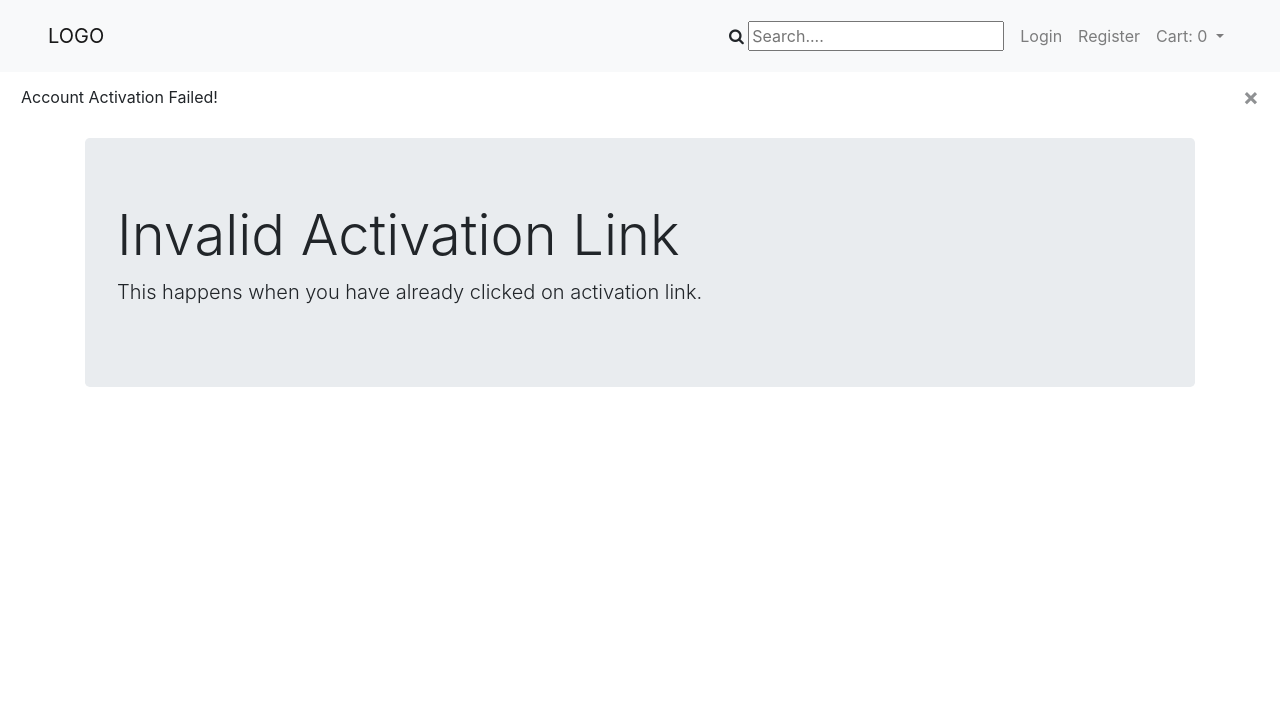
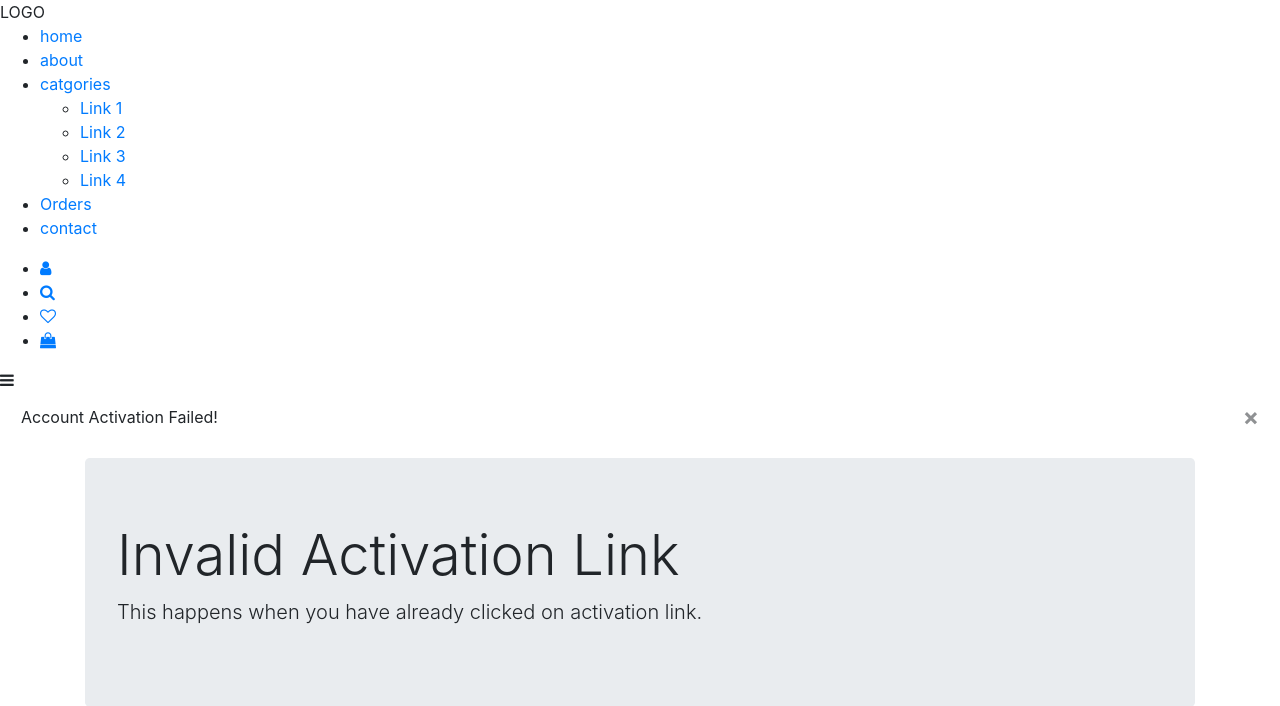
Before and after one commit to sadakchap/complete-demo-ecommerce, a Django app: page /accounts/activate/1/1/ in a window 1280 px wide. Shown: the top 706 px of the page. Run offline with Django 3.2, Linux system fonts and the light colour scheme; parts of the project's set-up code (start-up, migrations or seed data) failed here and were passed over; some libraries are stand-ins or nearby versions.

Commit message:
navbar responsive

```diff
--- a/templates/base.html
+++ b/templates/base.html
@@ -7,11 +7,12 @@
     <meta charset="utf-8">
     <meta name="viewport" content="width=device-width, initial-scale=1, shrink-to-fit=no">
 
+    <!-- fontawesome 4.7 -->
+    <link rel="stylesheet" href="https://stackpath.bootstrapcdn.com/font-awesome/4.7.0/css/font-awesome.min.css">
+
     <!-- Bootstrap CSS -->
     <link rel="stylesheet" href="https://stackpath.bootstrapcdn.com/bootstrap/4.4.1/css/bootstrap.min.css"
         integrity="sha384-Vkoo8x4CGsO3+Hhxv8T/Q5PaXtkKtu6ug5TOeNV6gBiFeWPGFN9MuhOf23Q9Ifjh" crossorigin="anonymous">
-    <!-- fontawesome 4.7 -->
-    <link rel="stylesheet" href="https://stackpath.bootstrapcdn.com/font-awesome/4.7.0/css/font-awesome.min.css">
 
     <link rel="stylesheet" href="{% static 'css/base.css' %}">
     <link rel="stylesheet" href="{% static 'css/navbar.css' %}">
@@ -45,6 +46,20 @@
 
 
     {% include 'body_scripts.html' %}
+    <script type="text/javascript">
+        $(document).ready(function(){
+            $('.menu-toggle').click(function(){
+                $('div.nav-box').toggleClass('active');
+            });
+            $('ul li.sub-menu').click(function(){
+                $(this).siblings().removeClass('active');
+                $(this).toggleClass('active');
+            });
+            $('ul li.sub-menu a').click(function (event) {
+                event.preventDefault();
+            });
+        });
+    </script>
     {% block extra_scripts %}
     {% endblock %}
 </body>
--- a/templates/navbar.html
+++ b/templates/navbar.html
@@ -1,66 +1,34 @@
-<nav class="navbar navbar-expand-lg navbar-light bg-light px-5 py-3">
-    <a class="navbar-brand" href="/">LOGO</a>
-    <button class="navbar-toggler" type="button" data-toggle="collapse" data-target="#navbarSupportedContent"
-        aria-controls="navbarSupportedContent" aria-expanded="false" aria-label="Toggle navigation">
-        <span class="navbar-toggler-icon"></span>
-    </button>
+<div class="header-nav">
+    <div class="logo">LOGO</div>
+    <div class="nav-box">
+        <nav class="nav-left">
+            <ul>
+                <li><a href="">home</a></li>
+                <li><a href="">about</a></li>
+                <li class="sub-menu">
+                    <a href="">catgories</a>
+                    <ul>
+                        <li><a href="">Link 1</a></li>
+                        <li><a href="">Link 2</a></li>
+                        <li><a href="">Link 3</a></li>
+                        <li><a href="">Link 4</a></li>
+                    </ul>
+                </li>
 
-    <div class="collapse navbar-collapse justify-content-between" id="navbarSupportedContent">
-        <ul class="navbar-nav ml-lg-auto">
-            <form class="form-inline my-2 my-lg-0 mr-2" method="GET" action="/?q={{ request.GET.q }}">
-                <div class="input-icon">
-                    <i class="fa fa-search icon"></i>
-                    <input type="text" name="q" placeholder="Search...." class="nav-search" id="q_id" value="{{ request.GET.q }}">
-                </div>
-            </form>
-            {% if user.is_authenticated %}
-                <li class="nav-item">
-                    <a class="nav-link" href="#">Orders</a>
-                </li>
-                <li class="nav-item">
-                    <a class="nav-link" href="{% url 'accounts:logout' %}">Logout</a>
-                </li>
-            {% else %}
-                <li class="nav-item">
-                    <a class="nav-link" href="{% url 'accounts:login' %}">Login</a>
-                </li>
-                <li class="nav-item">
-                    <a class="nav-link" href="{% url 'accounts:register' %}">Register</a>
-                </li>
-            {% endif %}
-            <li class="nav-item dropdown">
-                <a class="nav-link dropdown-toggle" href="{% url 'cart:cart_detail' %}" id="navbarDropdown" role="button" data-toggle="dropdown"
-                    aria-haspopup="true" aria-expanded="false">
-                    Cart: {{ cart|length }}
-                </a>
-                {% with total_items=cart|length %}
-                    {% if total_items %}
-                        <div class="dropdown-menu dropdown-menu-right" aria-labelledby="navbarDropdown">
-                            {% for item in cart %}
-                            {% with product=item.product %}
-                            <a class="dropdown-item" href="{{ product.get_absolute_url }}">
-                                {{ product.name|truncatewords:3}}
-                            </a>
-                            <div class="dropdown-divider"></div>
-                            {% endwith %}
-                            {% endfor %}
-                            <span class="dropdown-item" href="#">
-                                <div class="d-flex justify-content-between">
-                                    <span>Total: </span>
-                                    <span>${{ cart.get_total_price }}</span>
-                                </div>
-                            </span>
-                        </div>
-                    {% else %}
-                        <div class="dropdown-menu dropdown-menu-right" aria-labelledby="navbarDropdown">
-                            <span class="dropdown-item" href="#">
-                                Empty
-                            </span>
-                        </div>
-                    {% endif %}
-                {% endwith %}
-
-            </li>
-        </ul>
+                <li><a href="">Orders</a></li>
+                <li><a href="">contact</a></li>
+            </ul>
+        </nav>
+        <nav class="nav-right">
+            <ul>
+                <li><a href=""><i class="fa fa-user" aria-hidden="true"></i></a></li>
+                <li><a href=""><i class="fa fa-search" aria-hidden="true"></i></a></li>
+                <li><a href=""><i class="fa fa-heart-o" aria-hidden="true"></i></a></li>
+                <li><a href=""><i class="fa fa-shopping-bag" aria-hidden="true"></i></a></li>
+            </ul>
+        </nav>
     </div>
-</nav>
+    <div class="menu-toggle">
+        <i class="fa fa-bars" aria-hidden="true"></i>
+    </div>
+</div>
```
Also changed, not shown: 2 other files.
